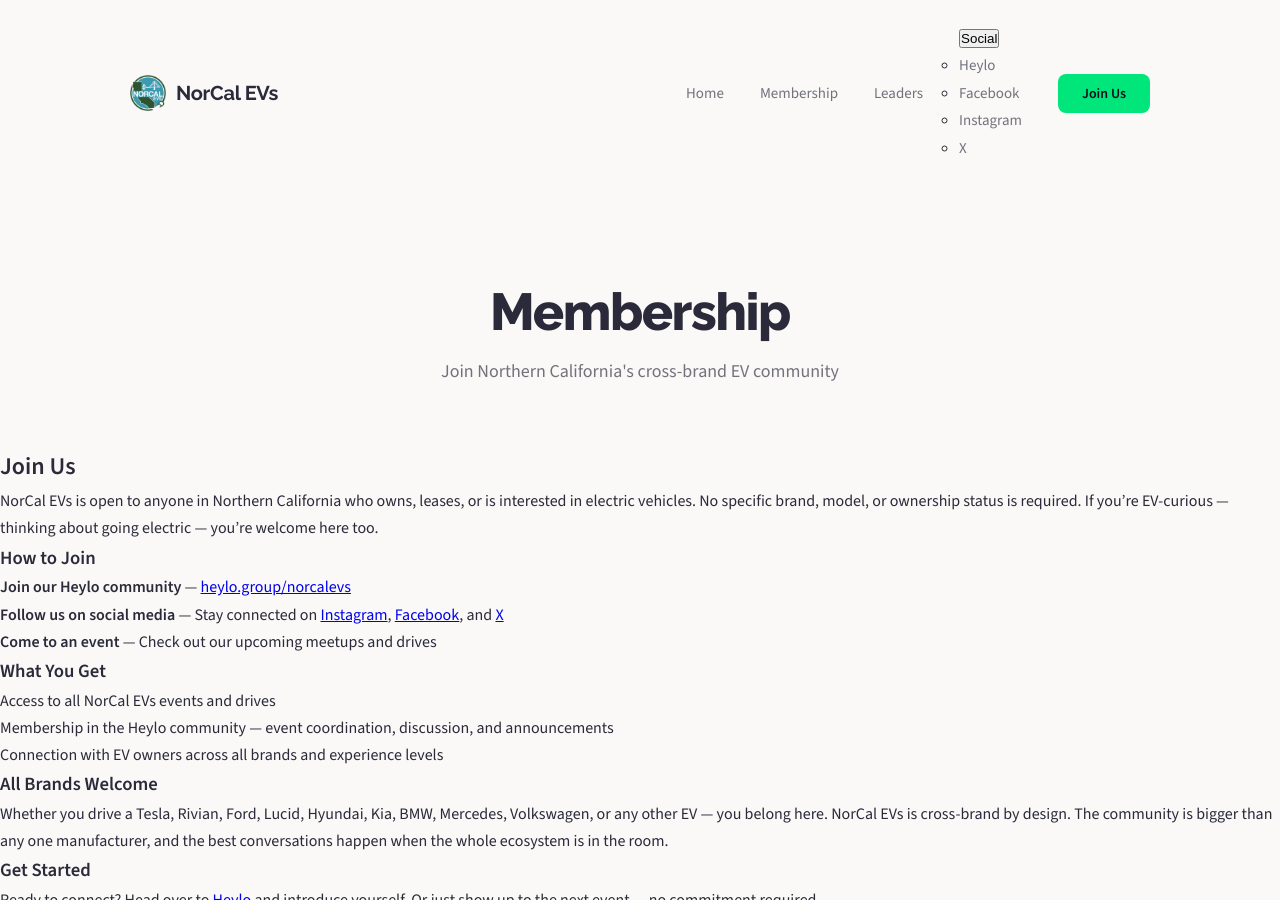
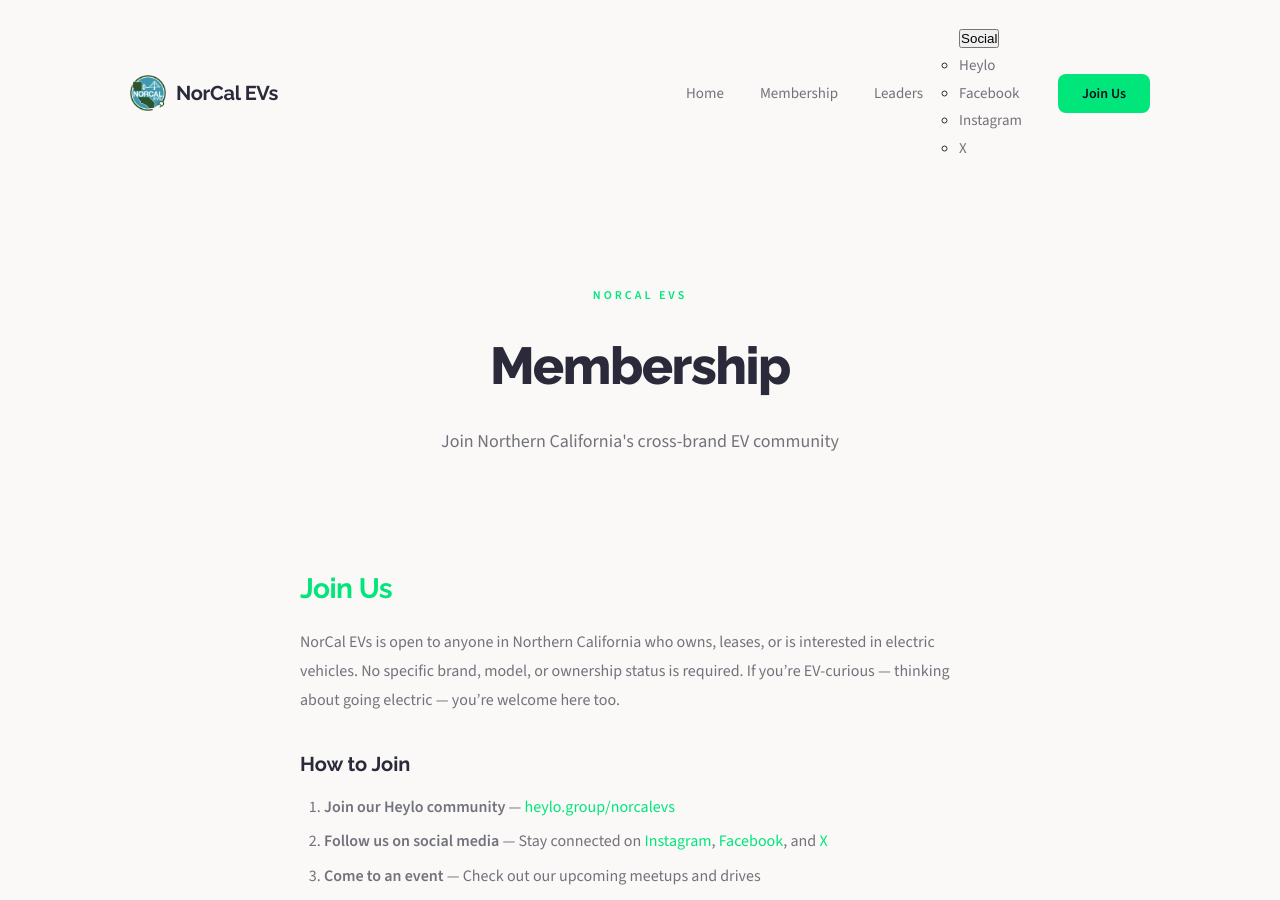
Before and after one commit to ZakWinnick/NorCalEVs, a Jekyll site: the page built from membership.md, in a window 1280 px wide and 900 px high. Built offline with Jekyll 4.4.1, drawn with Linux system fonts in a browser that asks for light colours; a script that is not in the unit is left out.

Commit message:
feat: redesigned inner page layout
Co-Authored-By: Claude Opus 4.6 (1M context) <noreply@anthropic.com>

```diff
--- a/_layouts/page.html
+++ b/_layouts/page.html
@@ -2,20 +2,14 @@
 layout: default
 ---
 
-<section class="hero page-hero">
-    <div class="hero-bg"></div>
-    <div class="hero-content">
+<section class="page-hero">
+    <div class="eyebrow">{{ site.title }}</div>
     <h1>{{ page.title }}</h1>
     {% if page.description %}
     <p>{{ page.description }}</p>
     {% endif %}
-    </div>
 </section>
 
-<section class="content-section reveal">
-    <div class="container">
-        <div class="content-card">
+<div class="page-content">
     {{ content }}
 </div>
-    </div>
-</section>
```
Lines whose indentation alone changed are shown as unchanged.
